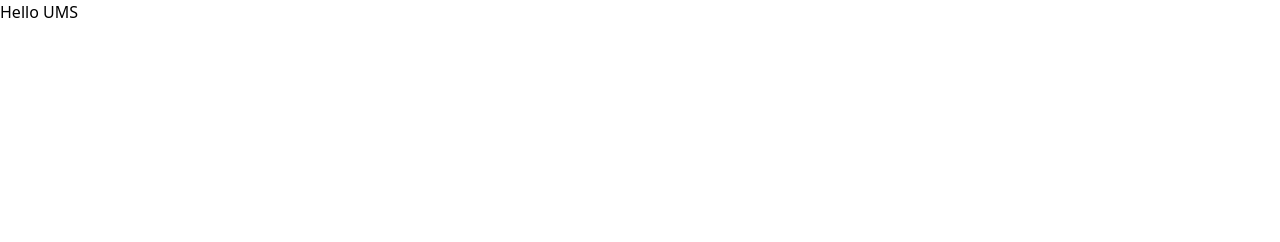
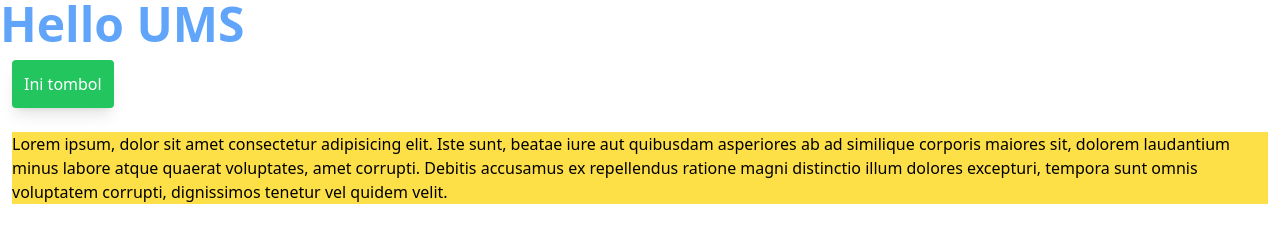
Before and after one commit to rifrifai/exercise, a website: page belajar-tailwind/public/index.html in a window 1280 px wide. Drawn offline with Linux system fonts and the light colour scheme.

Commit message:
initial commit

```diff
--- a/belajar-tailwind/public/index.html
+++ b/belajar-tailwind/public/index.html
@@ -7,6 +7,19 @@
     <title>Belajar Tailwind</title>
   </head>
   <body>
-    <h1>Hello UMS</h1>
+    <h1 class="text-5xl font-bold text-blue-400">Hello UMS</h1>
+    <a
+      href=""
+      class="bg-green-500 p-3 text-white inline-block m-3 rounded shadow-lg hover:bg-green-700"
+      >Ini tombol</a
+    >
+    <p class="m-3 bg-yellow-300">
+      Lorem ipsum, dolor sit amet consectetur adipisicing elit. Iste sunt,
+      beatae iure aut quibusdam asperiores ab ad similique corporis maiores sit,
+      dolorem laudantium minus labore atque quaerat voluptates, amet corrupti.
+      Debitis accusamus ex repellendus ratione magni distinctio illum dolores
+      excepturi, tempora sunt omnis voluptatem corrupti, dignissimos tenetur vel
+      quidem velit.
+    </p>
   </body>
 </html>
```
Also changed, not shown: belajar-tailwind/public/css/style.css.
